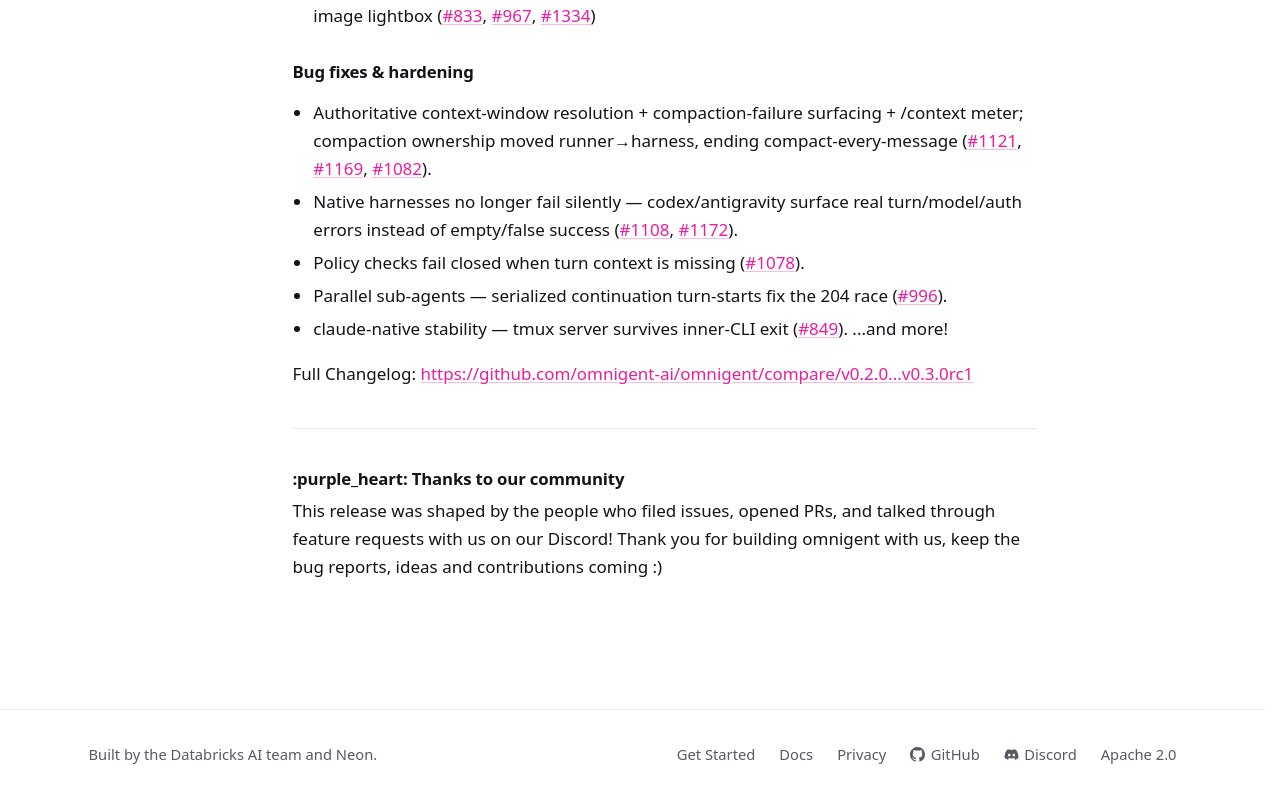
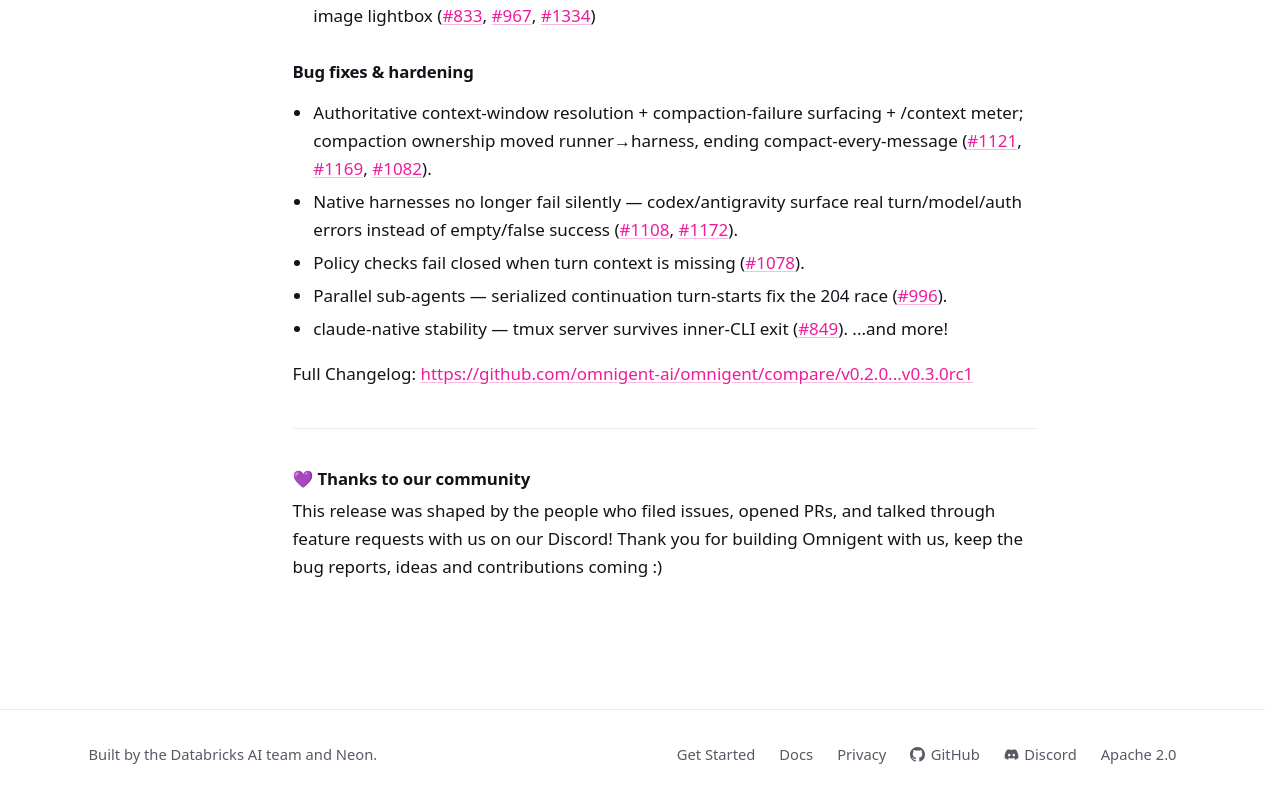
Before and after one commit to omnigent-ai/omnigent-site, a Next.js app: page /releases/0.3.0 in a window 1280 px wide. Shown: the part 731-1529 px from the top of the page. Built offline with nearby package versions, Linux system fonts and the light colour scheme; no server answers.

Commit message:
Apply suggestions from code review
Co-authored-by: Daniel Lok <daniel.lok@databricks.com>

```diff
--- a/app/releases/0.2.0/page.mdx
+++ b/app/releases/0.2.0/page.mdx
@@ -37,4 +37,4 @@
 
 ### 💜 Thanks to our community
 
-This release was shaped by the people who filed issues, opened PRs, and talked through feature requests with us on our discord! Thank you for building omnigent with us, keep the bug reports, ideas and contributions coming :)
+This release was shaped by the people who filed issues, opened PRs, and talked through feature requests with us on our discord! Thank you for building Omnigent with us, keep the bug reports, ideas and contributions coming :)
--- a/app/releases/0.3.0/page.mdx
+++ b/app/releases/0.3.0/page.mdx
@@ -28,6 +28,6 @@
 
 ---
 
-### :purple_heart: Thanks to our community
+### 💜 Thanks to our community
 
-This release was shaped by the people who filed issues, opened PRs, and talked through feature requests with us on our Discord! Thank you for building omnigent with us, keep the bug reports, ideas and contributions coming :)
+This release was shaped by the people who filed issues, opened PRs, and talked through feature requests with us on our Discord! Thank you for building Omnigent with us, keep the bug reports, ideas and contributions coming :)
--- a/app/releases/0.4.0/page.mdx
+++ b/app/releases/0.4.0/page.mdx
@@ -42,6 +42,6 @@
 
 ### 💜 Thanks to our community
 
-This release was shaped by the people who filed issues, opened PRs, and talked through feature requests with us on our Discord! Thank you for building omnigent with us, keep the bug reports, ideas and contributions coming :)
+This release was shaped by the people who filed issues, opened PRs, and talked through feature requests with us on our Discord! Thank you for building Omnigent with us, keep the bug reports, ideas and contributions coming :)
 
 **Full Changelog:** https://github.com/omnigent-ai/omnigent/compare/v0.3.0...v0.4.0
```
